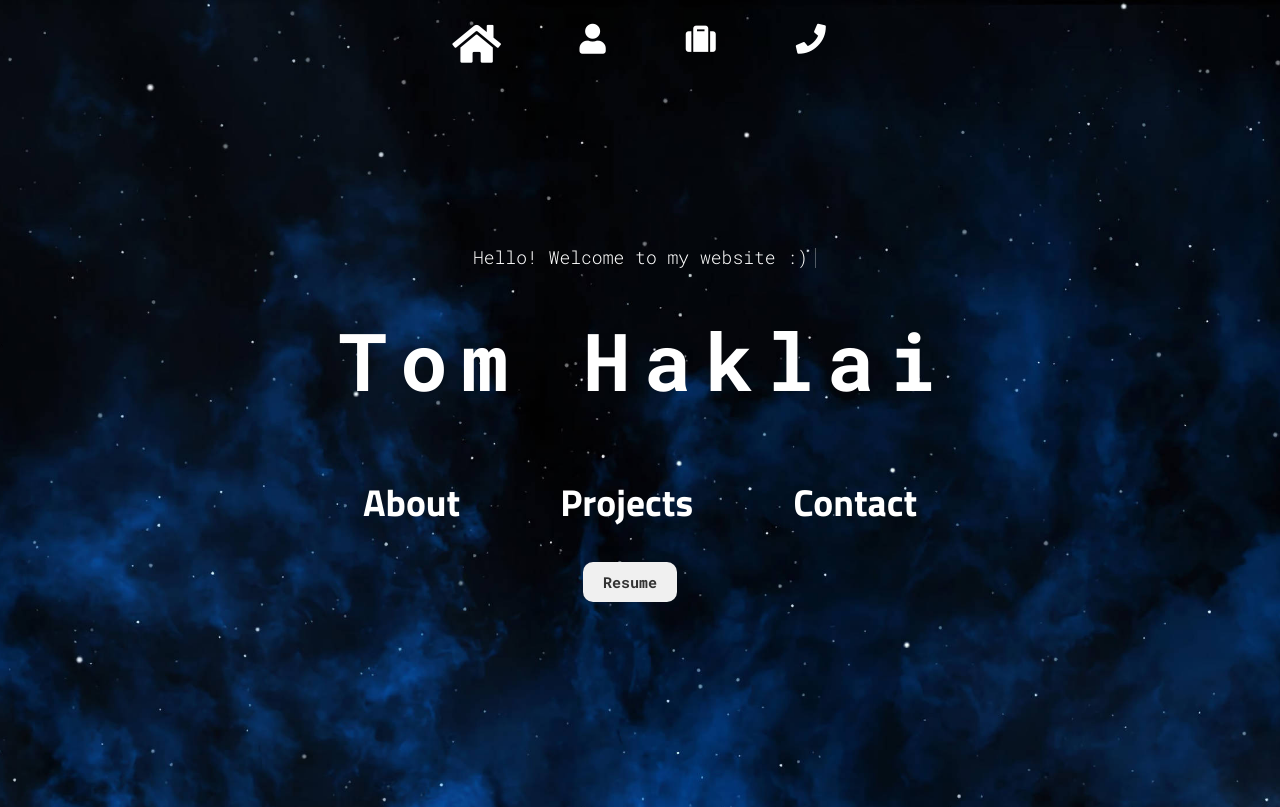
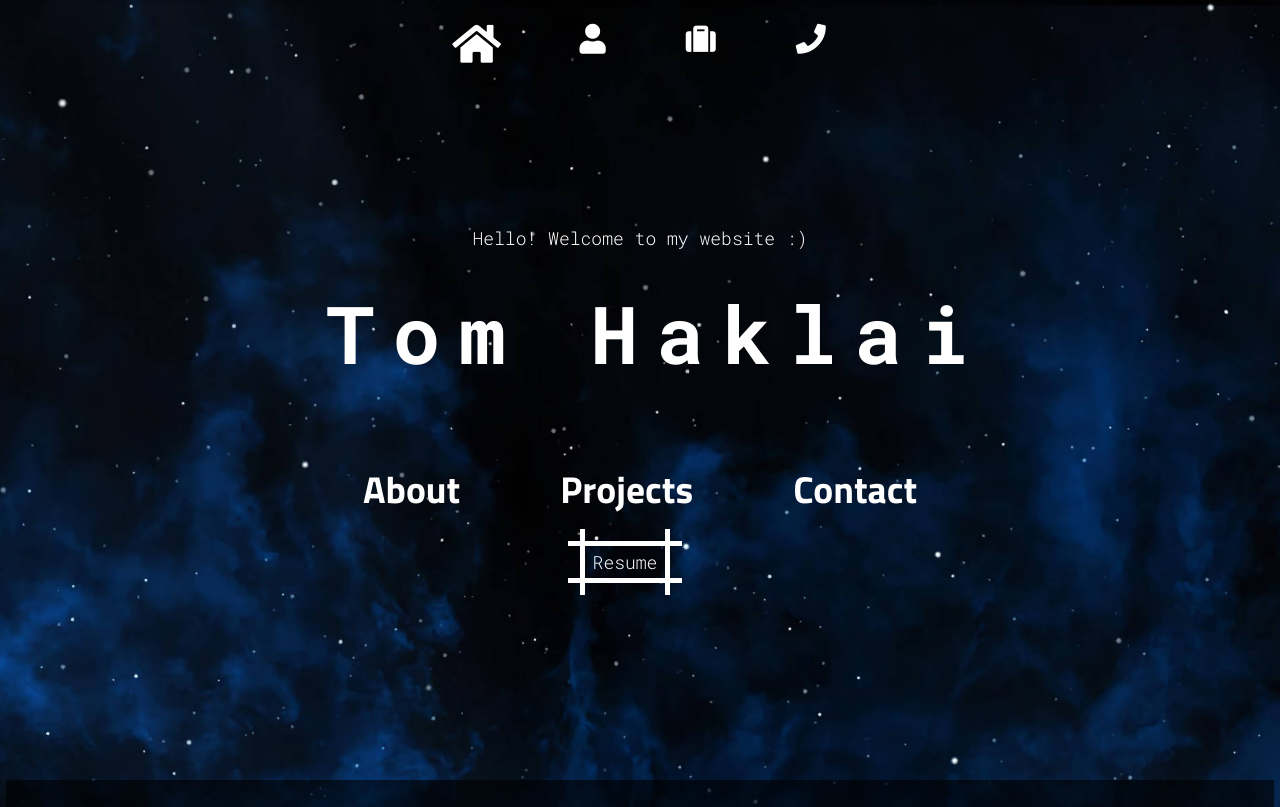
Before and after one commit to tomhakdev/Personal-Website, a plain HTML site: page Personal-Website/index.html in a window 1280 px wide. Shown: the top 807 px of the page. Drawn offline with Linux system fonts and the light colour scheme.

Commit message:
Changes and such

```diff
--- a/Personal-Website/CSS/about.css
+++ b/Personal-Website/CSS/about.css
@@ -1,7 +1,19 @@
 #About {
     position: relative;
-    margin-bottom: 200px;
+    height: 700px;
+    width: 100%;
+    background-color: black;
+    opacity: 0.6;
+    border: 2px solid black;
   }
+
+  /*.about-border{
+    height: 700px;
+    width: 100%;
+    background-color: black;
+    border: 2px solid black;
+    position: absolute;
+  }*/
 
 #About h2 {
     position: absolute;
--- a/Personal-Website/CSS/contact.css
+++ b/Personal-Website/CSS/contact.css
@@ -1,5 +1,8 @@
 #Contact {
     position: relative;
+    margin-bottom: 200px;
+    width: 100%;
+
     min-height: 95vh;
     display: flex;
     flex-direction: column;
--- a/Personal-Website/CSS/projects.css
+++ b/Personal-Website/CSS/projects.css
@@ -1,5 +1,9 @@
 #Projects {
+
     position: relative;
+    margin-bottom: 200px;
+    width: 100%;
+
     padding-top: 75px;
     margin-bottom: 50px;
   }
--- a/Personal-Website/CSS/style.css
+++ b/Personal-Website/CSS/style.css
@@ -12,112 +12,157 @@ body {
     background-repeat: no-repeat;
 }
 
-h1 {
+#Home{
+    position: relative;
+    height: 700px;
+    width: 100%;
+}
+
+/*Title*/
+
+.title{
     text-align: center;
     color: white;
-    margin-bottom: 30px;
+    font-size: 80px;
+    letter-spacing: -15px;
+
+    cursor: pointer;
+
+    /*Center Horizontally*/
+    margin: 0;
+    position: absolute;
+    width: 100%;
+
+    top: 200px;
+
 }
 
-.title{
-    margin-top: 20px;
-    margin-right: 40px;
-    font-size: 80px;
+.title letter{
+    text-align: center;
 }
 
-.title span{
-    display: inline-block;
-    margin-right: -35px;
-    transition: transform 0.5s ease-in-out;
+.title letter:active{
+    transition: 0.3s ease-in;
+    background: none;
+    color: #FFD700;
+    text-shadow: 0 0 40px #FFD700, 0 0 500px #FFD700;
 }
 
-.title span:hover{
-    animation: bounce 0.7s infinite;
-}
 
-@keyframes bounce{
-    0% {
-        transform: translateY(0);
-    }
-    50% {
-        transform: translateY(-5px)
-    }
-    100%{
-        transform: translateY(0);
-    }
-}
+/*Home Screen Subtitle Navigation Links*/
 
-.main-subtitles{
+.home-subtitles{
     display: flex;
     justify-content: center;
     font-size: 25px;
     font-family: 'Titillium Web', sans-serif;
+    position: relative;
+    top: 350px;
+
 }
 
-.main-scroll-link {
+.home-scroll-link {
     text-decoration: none;
     color: white;
     margin: 0 50px;
-    transition: transform 0.3s;
+    position: relative;
 }
 
-.main-scroll-link:hover {
-    color: #c0c0c0;
-    transform: scale(1.2);
+.home-scroll-link:hover::before {
+    transform: scaleX(1);
+  }
+
+.home-scroll-link::before {
+    content: '';
+    position: absolute;
+    width: 100%;
+    height: 4px;
+    border-radius: 4px;
+    background-color: white;
+    bottom: 0;
+    left: 0;
+    transform-origin: right;
+    transform: scaleX(0);
+    transition: transform .3s ease-in-out;
+  }
+
+
+
+/*Resume Button*/
+
+.resume-download {
+    position: relative;
+
+    /*Center Horizontally*/
+    display: flex;
+    justify-content: center;
+    left: -15px;
+
+    /*Adjust vertical position*/
+    top: 330px;
+
+
 }
 
+.resume-button{ /*Taken from https://codepen.io/t_afif/pen/VwxbdpV*/
+    --b: 3px;   /* border thickness */
+    --s: .15em; /* size of the corner */
+    --c: #BD5532;
 
-/*Resume*/
+    padding: calc(.5em + var(--s)) calc(.7em + var(--s));
+    color: var(--c);
+    --_p: var(--s);
+    background:
+      conic-gradient(from 90deg at var(--b) var(--b),#0000 90deg,var(--c) 0)
+      var(--_p) var(--_p)/calc(100% - var(--b) - 2*var(--_p)) calc(100% - var(--b) - 2*var(--_p));
+    transition: .3s linear, color 0s, background-color 0s;
+    outline: var(--b) solid #0000;
+    outline-offset: .2em;
 
-.resume-download {
-    margin-bottom: 220px;
-    margin-left: 270px
+    font-size: 18px;
+
+    text-decoration: none;
+
 }
 
-.resume-button{
-    display: inline-block;
-    text-align: center;
-    padding: 10px 20px;
-    background-color: #f0f0f0;
-    color: #333;
-    text-decoration: none;
-    border: none;
-    border-radius: 10px;
-    font-weight: bold;
-    font-size: 15px;
-    transition: transform 0.3s;
+.resume-button:hover,
+.resume-button:focus-visible{
+    --_p: 0px;
+  outline-color: var(--c);
+  outline-offset: .05em;
 }
 
-.resume-button:hover{
-    background-color: #c0c0c0;
-    color: #222;
-    transform: scale(1.1);
+.resume-button:active{
+    background: var(--c);
 }
 
 /*Typed text above title*/
 
 #Typed-Text{
-    display: inline-block;
     font-family: "Roboto Mono", monospace;
     font-size: 18px;
     color: white;
-    margin-top: 165px;
-    margin-left: 160px;
-    position: relative;
+
+    position: absolute;
+    top: 20%;
+    left: 50%;
+    transform: translate(-50%, -50%);
 
 
 }
 
 #Typed-Text::after{
     content: "";
-    display: inline-block;
+    background-color: white;
+
+    /*Dimensions of typing cursor*/
     width: 1px;
     height: 20px;
-    background-color: white;
-    margin-left: 2px;
-    margin-top: 3px;
+
+    /*Position of typing cursor*/
     position: absolute;
-    top: 0;
     right: -8px;
+    top: 3px;
     animation: blink 1s infinite;
 
 }
@@ -184,6 +229,8 @@ h1 {
     top:-5px;
 }
 
+/*Smaller Screen*/
+
 @media only screen and (max-width: 680px) {
     .title{
         margin-top: 20px;
--- a/Personal-Website/JavaScript/scroll.js
+++ b/Personal-Website/JavaScript/scroll.js
@@ -59,7 +59,7 @@ document.addEventListener('DOMContentLoaded', () => {
 
 
   document.addEventListener('DOMContentLoaded', () => {
-    const scrollLinks = document.querySelectorAll('.main-scroll-link');
+    const scrollLinks = document.querySelectorAll('.home-scroll-link');
 
     scrollLinks.forEach((link) => {
       link.addEventListener('click', (event) => {
--- a/Personal-Website/index.html
+++ b/Personal-Website/index.html
@@ -31,29 +31,30 @@
         </p>
 
         <h1 class = "title">
-            <span>T</span>
-            <span>o</span>
-            <span>m</span>
-            <span>&nbsp;</span>
-            <span>H</span>
-            <span>a</span>
-            <span>k</span>
-            <span>l</span>
-            <span>a</span>
-            <span>i</span>
+            <letter>T</letter>
+            <letter>o</letter>
+            <letter>m</letter>
+            <letter>&nbsp;</letter>
+            <letter>H</letter>
+            <letter>a</letter>
+            <letter>k</letter>
+            <letter>l</letter>
+            <letter>a</letter>
+            <letter>i</letter>
         </h1>
-        <div class="main-subtitles">
-            <h2><a class = "main-scroll-link" href="#About">About</a></h2>
-            <h2><a class = "main-scroll-link" href="#Projects">Projects</a></h2>
-            <h2><a class = "main-scroll-link" href="#Contact">Contact</a></h2>
+        <div class="home-subtitles">
+            <h2><a class = "home-scroll-link" href="#About">About</a></h2>
+            <h2><a class = "home-scroll-link" href="#Projects">Projects</a></h2>
+            <h2><a class = "home-scroll-link" href="#Contact">Contact</a></h2>
         </div>
         <div class = "resume-download">
-            <a href = "EMPTYFILE.pdf" class = "resume-button" target = "_blank">Resume</a>
+            <a href = "EMPTYFILE.pdf" class = "resume-button" target = "_blank" style = "--c: white;--b: 5px;--s:12px">Resume</a>
 
         </div>
         </section>
 
         <section id = "About">
+            <div class = "about-border"></div>
             <h2>About</h2>
             <div class = "about-content">
                 <div class = "picture-container">
@@ -84,7 +85,7 @@
 
 
                 <div class = "project-item">
-                    <h3 class = "project-title">Project 1</h3>
+                    <h3 class = "project-title">ESSDEV Project</h3>
                     <div class = "thumbnail">
                         <a href = "GITHUB LINK" target = "_blank">
                             <img src = "Images/kermit.jpg" alt = "Kermit the Frog">
@@ -94,13 +95,13 @@
                         </a>
                     </div>
                     <div class = "project-description">
-                        <p>Kermit the Frog doing froggy things</p>
-                        <p>Skills: Vanilla HTML, CSS, JavaScript</p>
+                        <p>Epic Computer Vision App released on App store and shii</p>
+                        <p>Skills: Python probably</p>
                     </div>
                 </div>
 
                 <div class = "project-item">
-                    <h3 class = "project-title">Project 1</h3>
+                    <h3 class = "project-title">ELEC 278: Spreadsheet</h3>
                     <div class = "thumbnail">
                         <a href = "GITHUB LINK" target = "_blank">
                             <img src = "Images/kermit.jpg" alt = "Kermit the Frog">
@@ -110,13 +111,13 @@
                         </a>
                     </div>
                     <div class = "project-description">
-                        <p>Kermit the Frog doing froggy things</p>
-                        <p>Skills: Vanilla HTML, CSS, JavaScript</p>
+                        <p>Shitty version of excel that we had to do for some reason</p>
+                        <p>Skills: C</p>
                     </div>
                 </div>
 
                 <div class = "project-item">
-                    <h3 class = "project-title">Project 1</h3>
+                    <h3 class = "project-title">QHacks: Epic Hackathon Project</h3>
                     <div class = "thumbnail">
                         <a href = "GITHUB LINK" target = "_blank">
                             <img src = "Images/kermit.jpg" alt = "Kermit the Frog">
@@ -126,8 +127,40 @@
                         </a>
                     </div>
                     <div class = "project-description">
-                        <p>Kermit the Frog doing froggy things</p>
-                        <p>Skills: Vanilla HTML, CSS, JavaScript</p>
+                        <p>Cool-ass award winning project for a hackathon I think</p>
+                        <p>Skills: Malborge</p>
+                    </div>
+                </div>
+
+                <div class = "project-item">
+                    <h3 class = "project-title">QWeb/QDAA Project?</h3>
+                    <div class = "thumbnail">
+                        <a href = "GITHUB LINK" target = "_blank">
+                            <img src = "Images/kermit.jpg" alt = "Kermit the Frog">
+                            <div class = "overlay">
+                                <img src = "Images/kermit.mp4" alt = "Kermit GIF">
+                            </div>
+                        </a>
+                    </div>
+                    <div class = "project-description">
+                        <p>Hopefully another project with another club</p>
+                        <p>Skills: programming language</p>
+                    </div>
+                </div>
+
+                <div class = "project-item">
+                    <h3 class = "project-title">Home Pest Safety System</h3>
+                    <div class = "thumbnail">
+                        <a href = "GITHUB LINK" target = "_blank">
+                            <img src = "Images/kermit.jpg" alt = "Kermit the Frog">
+                            <div class = "overlay">
+                                <img src = "Images/kermit.mp4" alt = "Kermit GIF">
+                            </div>
+                        </a>
+                    </div>
+                    <div class = "project-description">
+                        <p>APP created for ELEC 290 class to deter pests</p>
+                        <p>Skills: Arduino</p>
                     </div>
                 </div>
 
@@ -168,6 +201,7 @@
         <script src = "JavaScript/scroll.js"></script>
         <script src = "JavaScript/type.js"></script>
         <script src = "JavaScript/iconsize.js"></script>
+        <script src = "JavaScript/bordercolour.js"></script>
 
     </body>
     </html>
```
Also changed, not shown: Personal-Website/JavaScript/bordercolour.js (added, +29 -0 lines).
